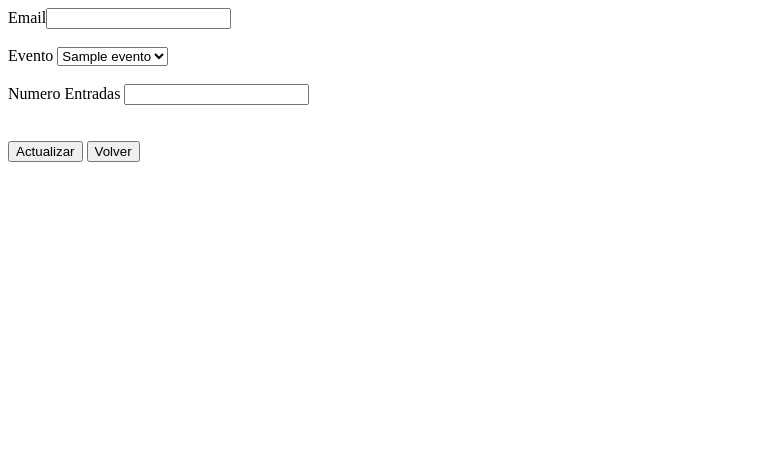
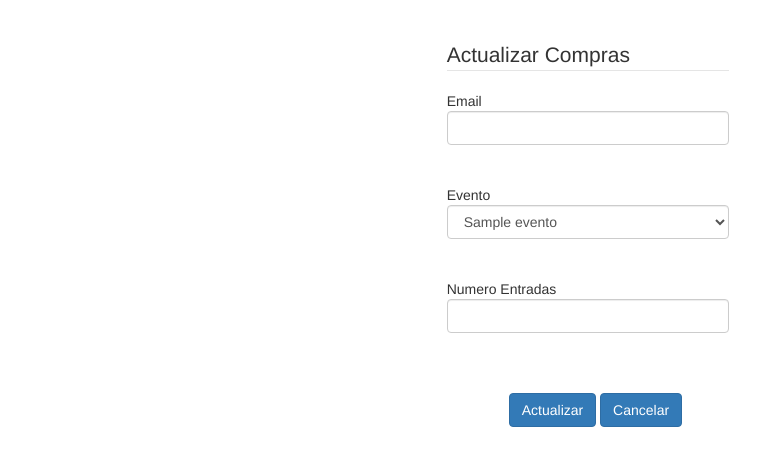
Before and after one commit to fcojavierlopez/Lopez_Leon_FcoJavier_PROYECTO_IAW, a PHP site: page /proyecto_WEB/compra/actualizar_compra.php?id=1 in a window 1280 px wide. Shown: the top 466 px of the page, without its empty margins (0-784 px from the left). Run offline with PHP 8.4, Linux system fonts and the light colour scheme; the visitor is signed in with stand-in values (Sample User, id 1); tables that the repository leaves empty hold one stand-in row (values such as "Sample post"); data that the repository does not hold is empty.

Commit message:
Add files via upload

```diff
--- a/compra/actualizar_compra.php
+++ b/compra/actualizar_compra.php
@@ -3,8 +3,9 @@
   <head>
     <meta charset="utf-8">
     <meta name="viewport" content="width=device-width, initial-scale=1.0">
-    <title>Actualizar Evento</title>
-    <link rel="stylesheet" type="text/css" href=" ">
+    <title>Actualizar Compras</title>
+    <meta name="viewport" content="width=device-width, user-scalable=no, initial-scale=1.0, minimum-scale=1.0">
+    <link rel="stylesheet" href="../css/bootstrap.min.css">
     </head>
     <body>
 
@@ -35,15 +36,21 @@
 
         $obj = $result->fetch_object();
 
+        echo "<br><br>";
+
+
+        echo "<div class='container-fluid'>";
+        echo "<div class='col-md-offset-4 col-md-3'>";
+
         echo "<form method='post'>";
 
-        echo "";
-        echo "<span>Email</span><input name='email' value='$obj->CORREO_ELECTRONICO' required \><br><br>";
+        echo "<legend>Actualizar Compras</legend>";
+        echo "<span>Email</span><input class='form-control' name='email' value='$obj->CORREO_ELECTRONICO' required \><br><br>";
         ?>
 
         <span>Evento</span>
 
-        <select id="evento" name="evento" class = "evento" required>
+        <select class='form-control' id="evento" name="evento" class = "evento" required>
           <?php
           while ( $row = $resultado->fetch_array() )
           {
@@ -55,16 +62,19 @@
             }
 
         echo "</select><br><br>";
-        echo "Numero Entradas <input name='numentradas' value='$obj->NUMERO_ENTRADAS' required \><br>";
+        echo "Numero Entradas <input class='form-control' name='numentradas' value='$obj->NUMERO_ENTRADAS' required \><br>";
 
         echo "<br><br>";
-        echo "<input type='submit' name='send' value='Actualizar'>";
+
         ?>
 
-        <input type="button" class="btn btn-primary" value="Volver" onclick = "location='editar_compra.php'"/>
+        <div class="col-md-offset-2 col-md-10">
+        <input class="btn btn-primary" type='submit' name='send' value='Actualizar'>
+        <a class="btn btn-primary" href="editar_compra.php" role="button">Cancelar</a>
+        </div>
 
         <?php
-        echo "</from>";
+        echo "</form>";
       } else {
 
             echo "Error: " . $result . "<br>" . mysqli_error($connection);
@@ -94,6 +104,11 @@
       }
       unset($connection);
       ?>
-      <script type="text/javascript" src=" "></script>
+
+    </div>
+    </div>
+
+      <script src="../js/jquery.js"></script>
+      <script src="../js/bootstrap.min.js"></script>
     </body>
 </html>
```
Also changed, not shown: compra/borrar_compra.php (+12 -6 lines), compra/editar_compra.php (+10 -5 lines).
